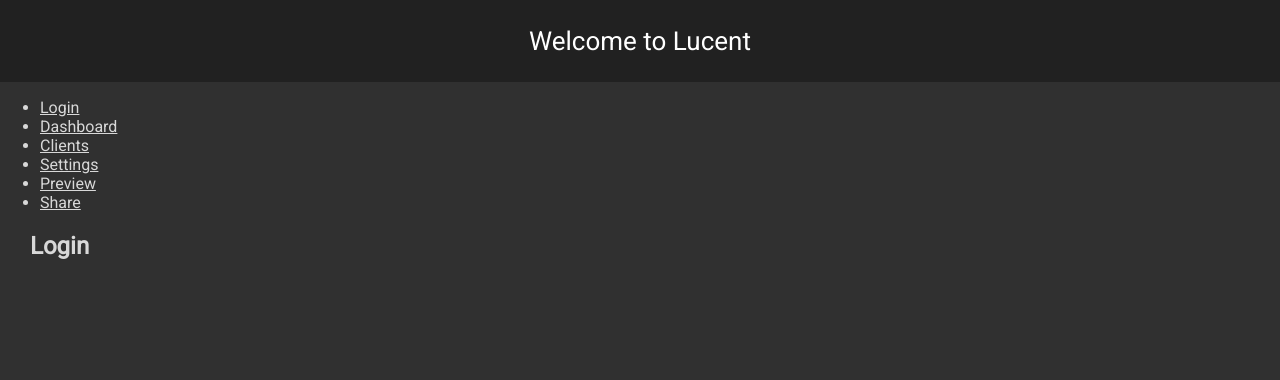
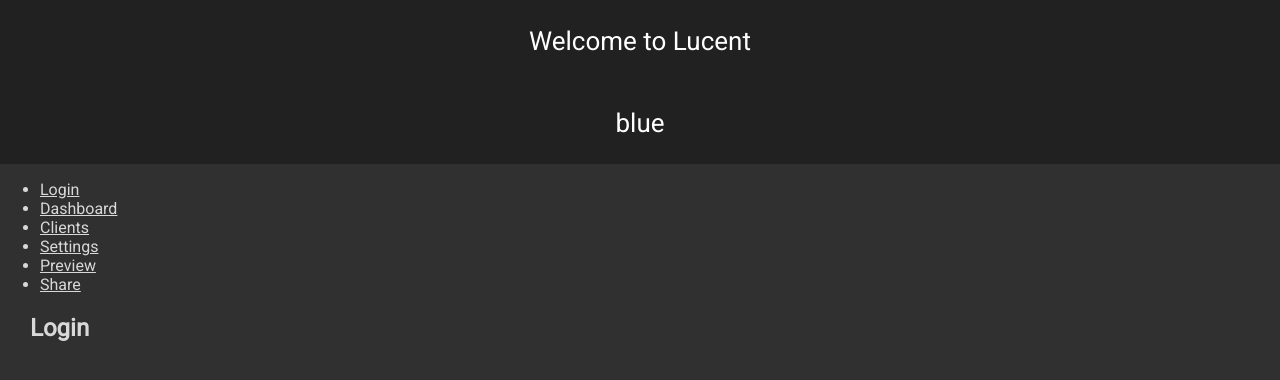
Before and after one commit to hannahmshin/lucent, a React (Create React App) app in the folder client/: page / in a window 1280 px wide. Shown: the top 380 px of the page. Built offline with nearby package versions, Linux system fonts and the light colour scheme; no server answers.

Commit message:
fix: simplify state

```diff
--- a/client/src/App.js
+++ b/client/src/App.js
@@ -16,8 +16,10 @@ class App extends Component {
   constructor(props) {
     super(props);
     this.state = {
-      text: 'Welcome to Lucent'
-    };
+      data: {
+        color: 'blue'
+      }
+    }
   }
 
   componentWillMount() {
@@ -26,8 +28,8 @@ class App extends Component {
     };
 
     client.onmessage = (message) => {
-      console.log(`data is ${message.data}`);
-      this.setState({ text: message.data })
+      var data = JSON.parse(message.data)
+      this.setState({ data })
     };
 
     client.onclose = () => {
@@ -41,7 +43,11 @@ class App extends Component {
         <div className="App">
           <header className="App-header">
             <p>
-              {this.state.text}
+              Welcome to Lucent
+            </p>
+
+            <p>
+              {this.state.data.color}
             </p>
           </header>
         </div>
```
